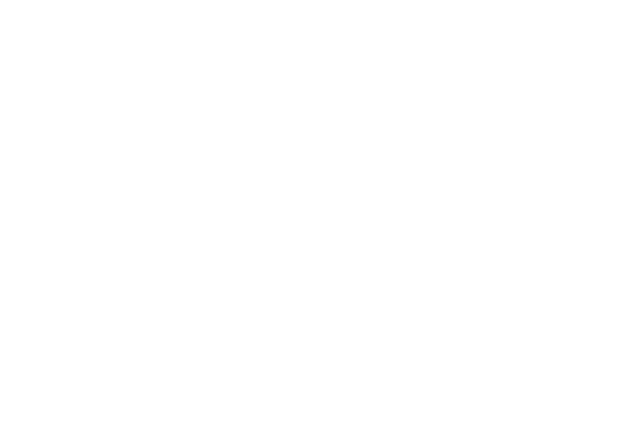
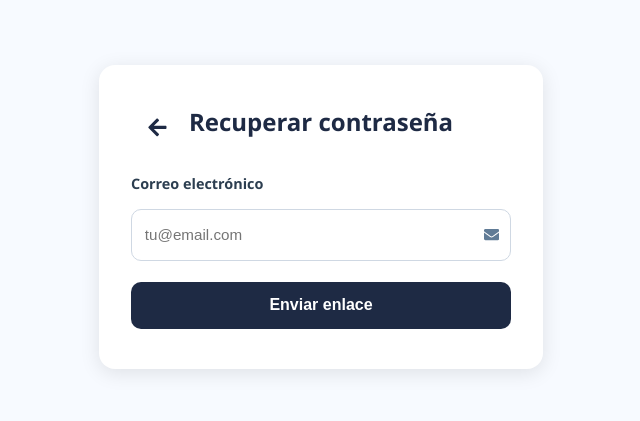
Before and after one commit to AngelesVasquezU/FamBudget, a React (Vite) app: page /send-email in a window 1280 px wide. Before the commit this address had no page. Shown: the part 191-612 px from the top of the page, without its empty margins (319-959 px from the left). Built offline with nearby package versions, Linux system fonts and the light colour scheme.

Commit message:
diseñoRecuperar

```diff
--- a/src/App.jsx
+++ b/src/App.jsx
@@ -1,7 +1,7 @@
 import { BrowserRouter as Router, Routes, Route } from 'react-router-dom';
 import Login from './components/Login';
 import Register from './components/Register';
-import Recuperar from './components/Recuperar';
+import SendEmail from './components/SendEmail';
 import ResetPassword from './components/ResetPassword';
 
 function App() {
@@ -11,7 +11,7 @@
         <Route path="/" element={<Login />} />
         <Route path="/login" element={<Login />} />
         <Route path="/register" element={<Register />} />
-        <Route path="/recuperar" element={<Recuperar />} />
+        <Route path="/send-email" element={<SendEmail />} />
         <Route path="/reset-password" element={<ResetPassword />} />
         <Route path="/dashboard" element={<h2>Bienvenido al panel</h2>} />
       </Routes>
--- a/src/components/Login.css
+++ b/src/components/Login.css
@@ -115,6 +115,7 @@
   padding: 0.7rem;
   border-left: 4px solid #3056d3;
 }
+
 /* ======= RECUPERAR CONTRASEÑA ======= */
 
 .header-line {
@@ -148,22 +149,34 @@
 
 .input-icon {
   position: relative;
+  display: flex;
+  align-items: center;
 }
 
 .input-icon-symbol {
   position: absolute;
-  left: 12px;
-  top: 50%;
-  transform: translateY(-50%);
+  right: 12px;
   color: #607b96;
   font-size: 0.95rem;
+  pointer-events: none;
+  transition: color 0.3s ease;
 }
 
 .input-icon input {
-  padding-left: 2.3rem;
+  width: 100%;
+  padding-right: 1.2rem;
+  padding-left: 0.8rem;
+  border: 1px solid #cfd8e3;
+  border-radius: 10px;
+  height: 25px;
+  font-size: 0.95rem;
+  transition: all 0.3s ease;
 }
 
-/* Mensaje de confirmación */
+.input-icon-right input:focus + .input-icon-right-symbol {
+  color: #3056d3;
+}
+
 .message {
   margin-top: 1rem;
   color: #1e2a44;
@@ -175,3 +188,27 @@
   font-weight: 500;
   font-size: 0.95rem;
 }
+
+/* ======== RESET PASSWORD STYLES ======== */
+.login-box h2 {
+  color: #1e2a44;
+  text-align: center;
+  margin-bottom: 1rem;
+  font-weight: 700;
+}
+
+.link-button {
+  display: block;
+  margin: 1.2rem auto 0;
+  background: none;
+  border: none;
+  color: #3056d3;
+  cursor: pointer;
+  font-size: 0.9rem;
+  text-decoration: underline;
+  transition: color 0.3s;
+}
+
+.link-button:hover {
+  color: #1e2a44;
+}
--- a/src/components/Login.jsx
+++ b/src/components/Login.jsx
@@ -70,7 +70,7 @@
       <div className="bottom-text">
         ¿No tienes una cuenta? <span onClick={() => navigate('/register')}>Regístrate</span>
         <br />
-        <a href="/recuperar" className="forgot-password">¿Olvidó su contraseña?</a>
+        <a href="/send-email" className="forgot-password">¿Olvidó su contraseña?</a>
       </div>
       </div>
       {message && <p className="message">{message}</p>}
--- a/src/components/ResetPassword.jsx
+++ b/src/components/ResetPassword.jsx
@@ -2,6 +2,7 @@
 import { supabase } from '../supabaseClient';
 import { useNavigate } from 'react-router-dom';
 import './Login.css';
+import { FaLock, FaCheckCircle } from 'react-icons/fa';
 
 const ResetPassword = () => {
   const [password, setPassword] = useState('');
@@ -45,9 +46,11 @@
 
   return (
     <div className="login-container">
-      <h2>Establecer nueva contraseña</h2>
+      <div className="login-box">
+      <h2>Restablecer contraseña</h2>
       <form className="login-form" onSubmit={handleSubmit}>
         <label>Nueva contraseña</label>
+        <div className="input-icon">
           <input
             type="password"
             placeholder="••••••••"
@@ -56,8 +59,11 @@
             required
             minLength={6}
           />
+          <FaLock className="input-icon-symbol" />
+        </div>
 
         <label>Confirmar contraseña</label>
+        <div className="input-icon">
           <input
             type="password"
             placeholder="••••••••"
@@ -65,6 +71,8 @@
             onChange={(e) => setConfirmPassword(e.target.value)}
             required
           />
+          <FaCheckCircle className="input-icon-symbol" />
+        </div>
 
         <button type="submit" disabled={loading}>
           {loading ? 'Actualizando...' : 'Actualizar contraseña'}
@@ -76,6 +84,8 @@
       <button className="link-button" onClick={() => navigate('/login')}>
         Volver al login
       </button>
+
+      </div>
     </div>
   );
 };
--- a/src/components/Recuperar.jsx
+++ b/src/components/SendEmail.jsx
@@ -4,7 +4,7 @@
 import { useNavigate } from 'react-router-dom';
 import { FaArrowLeft, FaEnvelope } from 'react-icons/fa';
 
-const Recuperar = () => {
+const SendEmail = () => {
   const [email, setEmail] = useState('');
   const [message, setMessage] = useState('');
   const navigate = useNavigate();
@@ -13,7 +13,7 @@
     e.preventDefault();
 
     const { error } = await supabase.auth.resetPasswordForEmail(email, {
-      redirectTo: 'http://localhost:5173/reset-password', // 👈 cambia esta URL según tu app
+      redirectTo: 'http://localhost:5173/reset-password',
     });
 
     if (error) {
@@ -36,7 +36,6 @@
         <form className="login-form" onSubmit={handleSubmit}>
           <label htmlFor="email">Correo electrónico</label>
           <div className="input-icon">
-            <FaEnvelope className="input-icon-symbol" />
             <input
               id="email"
               type="email"
@@ -45,6 +44,7 @@
               onChange={(e) => setEmail(e.target.value)}
               required
             />
+            <FaEnvelope className="input-icon-symbol" />
           </div>
 
           <button type="submit">Enviar enlace</button>
@@ -56,4 +56,4 @@
   );
 };
 
-export default Recuperar;
+export default SendEmail;
```
Also changed, not shown: src/components/Recuperar.css (deleted), src/components/SendEmail.css (added). Lines whose indentation alone changed are shown as unchanged.
